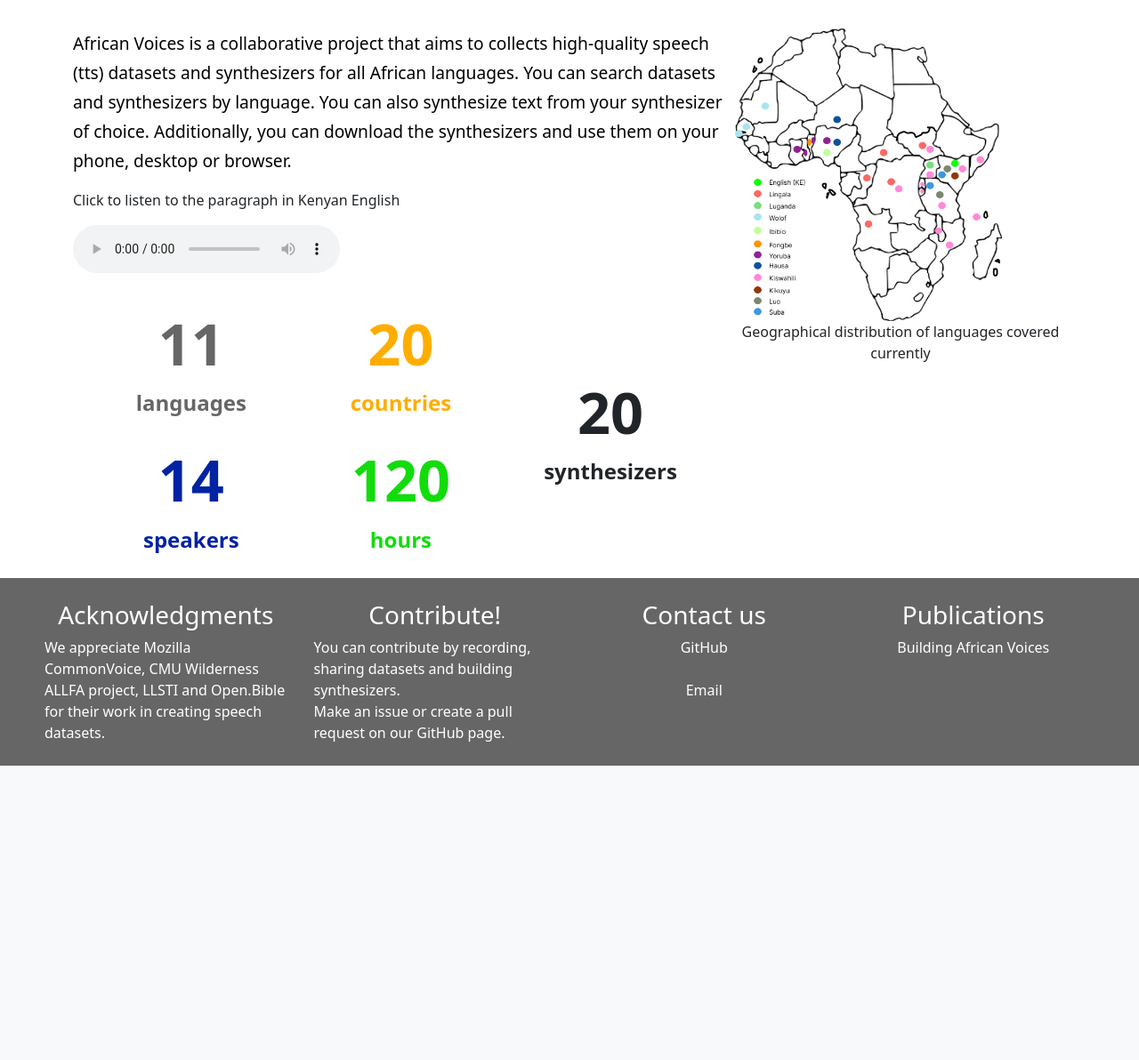
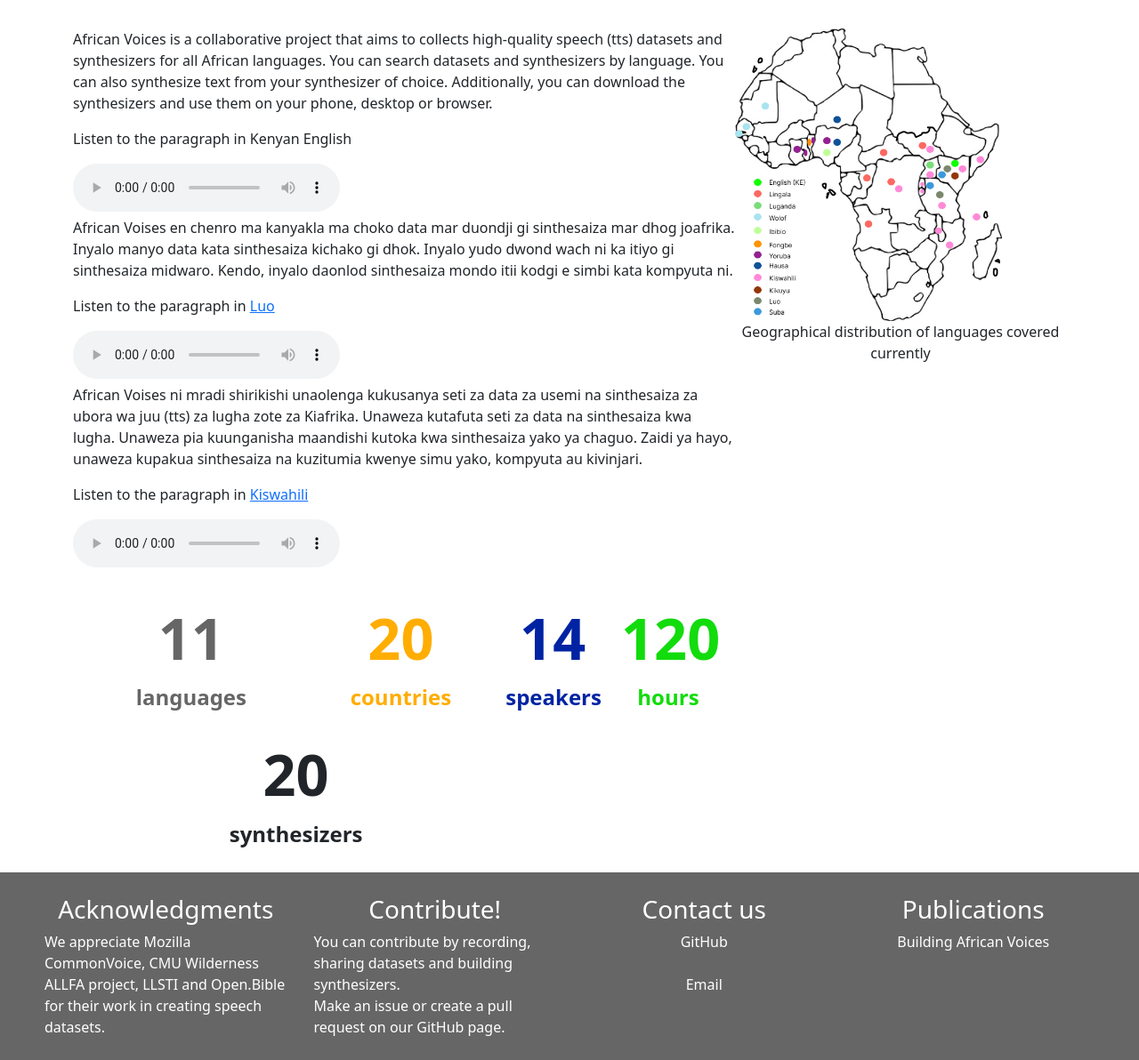
Before and after one commit to Pogayo/african-voices-web, a Django app: page / in a window 1280 px wide. Shown: the part 69-1261 px from the top of the page at 89% size. Before the commit the page ends 930 px from the top, so only its background shows below. Run offline with Django 4.2, Linux system fonts and the light colour scheme; data comes from the database, SQL or seed files in the repository; some libraries are stand-ins or nearby versions.

Commit message:
updated templates with the ones prod

```diff
--- a/app/templates/app/index.html
+++ b/app/templates/app/index.html
@@ -4,15 +4,38 @@
 
 {% block content %}
     <div class="home-container">
+        <div>
+            <p class="home-exp">
+                African Voices is a collaborative project that aims to collects high-quality speech (tts) datasets and
+                synthesizers for all African languages. You can search datasets and synthesizers by language. You can
+                also synthesize text from your synthesizer of choice. Additionally, you can download the synthesizers
+                and use them on your phone, desktop or browser.
+            </p>
 
-<div>
-    <p id="home-exp">
-        African Voices is a collaborative project that aims to collects high-quality speech (tts) datasets and
-        synthesizers for all African languages. You can search datasets and synthesizers by language. You can also synthesize text from your synthesizer of choice. Additionally, you can download the synthesizers and use them on your phone, desktop or browser.
+            <p>Listen to the paragraph in Kenyan English</p>
+            <audio controls>
+                <source src="{% static 'app/sample1.mp3' %}" type="audio/mpeg">
+                Your browser does not support the audio element.
+            </audio>
+            <p class="home-exp"> African Voises en chenro ma kanyakla ma choko data mar duondji gi sinthesaiza mar dhog
+                joafrika.
+                Inyalo manyo data kata sinthesaiza kichako gi dhok. Inyalo yudo dwond wach ni ka itiyo gi sinthesaiza
+                midwaro. Kendo, inyalo daonlod sinthesaiza mondo itii kodgi e simbi kata kompyuta ni.
             </p>
-    <p>Click to listen to the paragraph in Kenyan English</p>
+            <p> Listen to the paragraph in <a href="https://en.wikipedia.org/wiki/Dholuo"> Luo </a></p>
             <audio controls>
-        <source src="{% static 'app/sample1.mp3' %}" type="audio/mpeg" >
+                <source src="{% static 'app/luo_sample.mp3' %}" type="audio/mpeg">
+                Your browser does not support the audio element.
+            </audio>
+
+            <p class="home-exp"> African Voises ni mradi shirikishi unaolenga kukusanya seti za data za usemi na sinthesaiza za ubora wa juu (tts) za lugha zote za Kiafrika.
+                Unaweza kutafuta seti za data na sinthesaiza kwa lugha. Unaweza pia kuunganisha maandishi kutoka kwa sinthesaiza yako ya chaguo.
+                Zaidi ya hayo, unaweza kupakua sinthesaiza na kuzitumia kwenye simu yako, kompyuta  au kivinjari.
+
+            </p>
+            <p> Listen to the paragraph in <a href="https://en.wikipedia.org/wiki/Swahili_language"> Kiswahili </a></p>
+            <audio controls>
+                <source src="{% static 'app/kis_sample.mp3' %}" type="audio/mpeg">
                 Your browser does not support the audio element.
             </audio>
 
@@ -20,8 +43,8 @@
             <div class="col">
                 <div id="num-langs" class="home-stats-item" style="color: #666666;">
 
-                <span id="num-langs-count" >
-                    {{ num_langs}}
+                <span id="num-langs-count">
+                    {{ num_langs }}
                 </span><br>
 
                     languages
@@ -29,23 +52,26 @@
                 </div>
                 <div id="num-countries" class="home-stats-item" style="color:#FFAD00;">
 
-            <span id="num-countries-count" >
+            <span id="num-countries-count">
                 {{ num_countries }}
             </span><br>
                     countries
                 </div>
 
+            </div>
+
+            <div class="row">
                 <div id="num-speakers" class="home-stats-item" style="color: #0023A3">
 
-                <span id="num-speakers-count" >
-                    {{ num_speakers}}
+                <span id="num-speakers-count">
+                    {{ num_speakers }}
                 </span><br>
                     speakers
 
                 </div>
-                <div id="num-hours" class="home-stats-item"  style="color:  #12DC0C;">
+                <div id="num-hours" class="home-stats-item" style="color:  #12DC0C;">
 
-                <span id="num-hours-count" >
+                <span id="num-hours-count">
                     {{ num_hours }}
                 </span><br>
                     hours
@@ -58,7 +84,7 @@
 
             <div id="num-synthesizers" class="home-stats-item">
 
-                <span id="num-synthesizers-count" >
+                <span id="num-synthesizers-count">
                     {{ num_synthesizers }}
                 </span><br>
                 synthesizers
@@ -67,11 +93,12 @@
             </div>
 
         </div>
-
         </div>
 
+
     <figure id="map-wrapper">
-    <img src="{% static 'app/map.png' %}" id="home-map" alt="Map of Africa depicting languages covered in AfricanVoices"/>
+        <img src="{% static 'app/map.png' %}" id="home-map"
+             alt="Map of Africa depicting languages covered in AfricanVoices"/>
         <figcaption style="text-align: center">Geographical distribution of languages covered currently</figcaption>
     </figure>
 
```
Also changed, not shown: app/templates/app/datasets.html (+9 -5 lines), app/templates/app/language.html (+6 -5 lines), app/templates/app/languages.html (added, +17 -0 lines), app/templates/app/synthesize.html (+7 -7 lines). Lines whose indentation alone changed are shown as unchanged.
